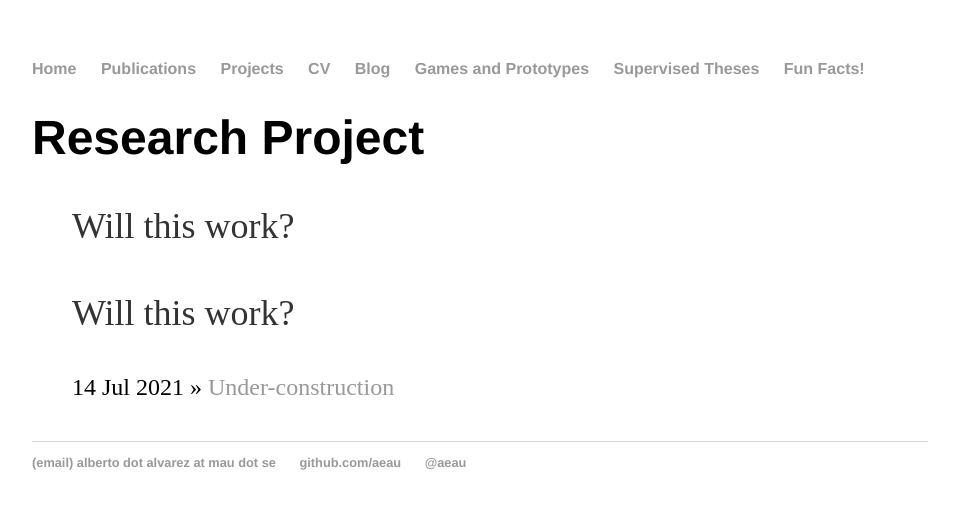
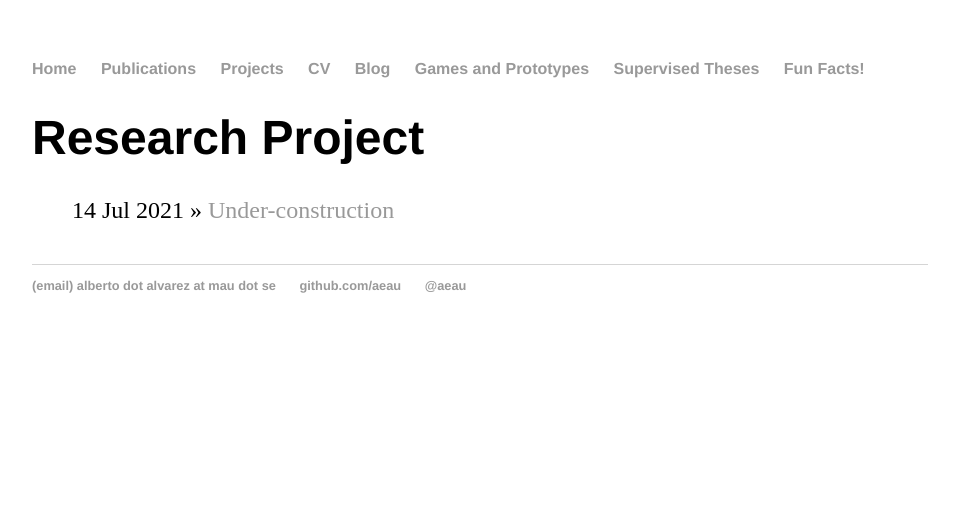
Before and after one commit to aeau/aeau.github.io, a Jekyll site: the page built from projects/index.html, in a window 1280 px wide. Shown: the top 509 px of the page, without its empty margins (160-1119 px from the left). Built offline with Jekyll 4.4.1, drawn with Linux system fonts in a browser that asks for light colours.

Commit message:
fixed issue

```diff
--- a/blog/index.html
+++ b/blog/index.html
@@ -7,6 +7,7 @@ title: Future Aeau's Blog
     <ul class="posts">
 
       {% for post in site.posts %}
+        {% if post.categories contains 'blog' %}
           <li><span>{{ post.date | date_to_string }}</span> » <a href="{{ post.url }}" title="{{ post.title }}">{{ post.title }}</a></li>
         {% endif %}
       {% endfor %}
--- a/projects/index.html
+++ b/projects/index.html
@@ -7,7 +7,6 @@ title: Research Project
     <ul class="posts">
 
       {% for post in site.posts %}
-        <p> Will this work?</p>
         {% if post.categories contains 'research-project' %}
           <li><span>{{ post.date | date_to_string }}</span> » <a href="{{ post.url }}" title="{{ post.title }}">{{ post.title }}</a></li>
         {% endif %}
```
